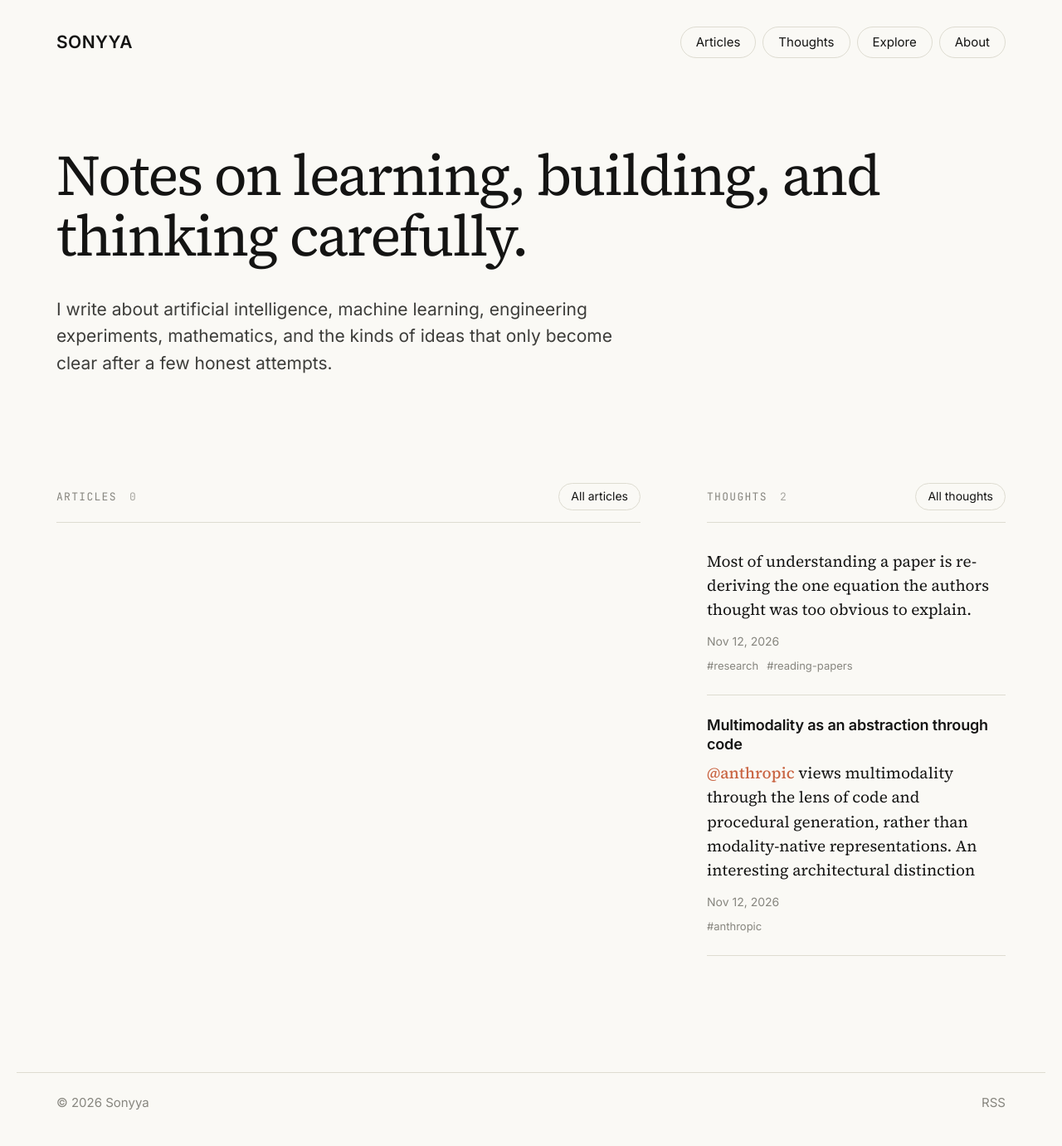
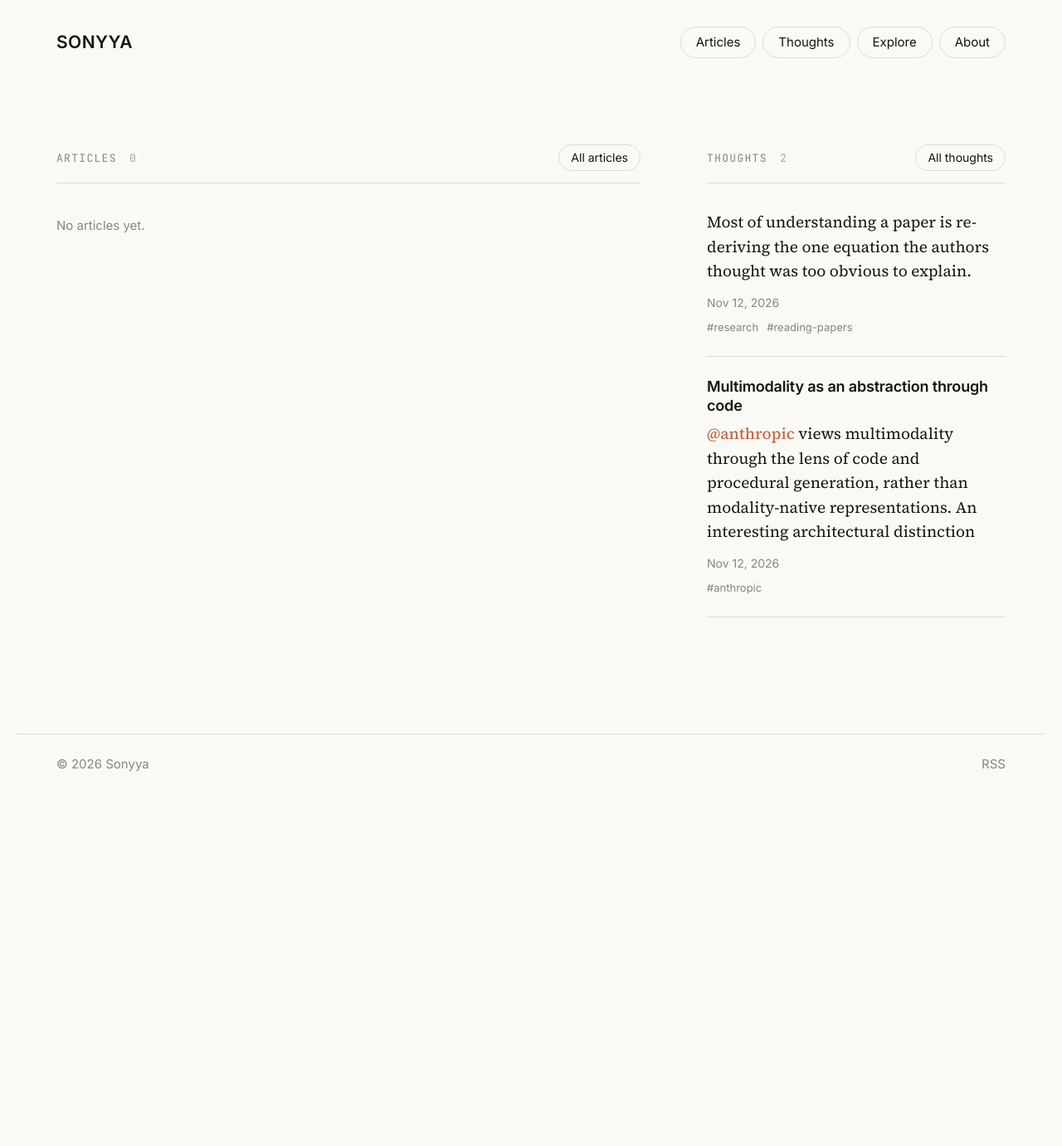
Before and after one commit to kiama-void/sonyya, a Jekyll site: the page built from index.md, in a window 1280 px wide. Shown: the whole page at 83% size. Built offline with Jekyll 4.4.1, drawn with Linux system fonts in a browser that asks for light colours; after the commit the page ends 973 px from its top, so only the background shows below that.

Commit message:
Remove introductory text from archive, explore, index, and thoughts pages for a cleaner layout and added message for empty articles.

```diff
--- a/explore.html
+++ b/explore.html
@@ -4,7 +4,6 @@ title: Explore
 permalink: /explore/
 ---
 
-<p class="page-lead">Everything, filterable by type, year, topic, tag and mention.</p>
 
 {% assign items = site.posts | concat: site.thoughts | sort: 'date' | reverse %}
 
--- a/index.md
+++ b/index.md
@@ -3,14 +3,6 @@ layout: default
 title: Home
 permalink: /
 ---
-
-<section class="intro">
-  <h1>Notes on learning, building, and thinking carefully.</h1>
-  <p class="lead">
-    I write about artificial intelligence, machine learning, engineering experiments,
-    mathematics, and the kinds of ideas that only become clear after a few honest attempts.
-  </p>
-</section>
 
 <div class="home-grid">
   <section class="home-posts">
@@ -27,6 +19,8 @@ permalink: /
           <p>{{ post.description }}</p>
         {% endif %}
       </article>
+    {% else %}
+      <p class="empty">No articles yet.</p>
     {% endfor %}
   </section>
 
--- a/thoughts.html
+++ b/thoughts.html
@@ -4,7 +4,6 @@ title: Thoughts
 permalink: /thoughts/
 ---
 
-<p class="page-lead">Short notes and points of view. Smaller than an article, written as they come.</p>
 
 {% assign thoughts = site.thoughts | sort: 'date' | reverse %}
 {% if thoughts.size == 0 %}
```
Also changed, not shown: archive.md (+0 -1 lines).
